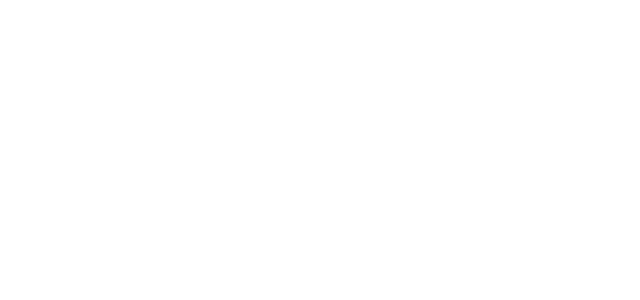
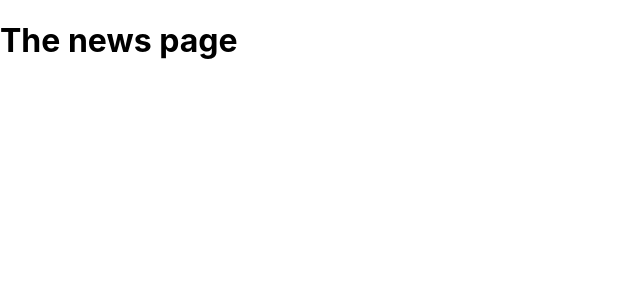
Before and after one commit to HassanBahati/fluorine, a Next.js app: page /news in a window 1280 px wide. Shown: the top 300 px of the page, without its empty margins (0-640 px from the left). Built offline with nearby package versions, Linux system fonts and the light colour scheme.

Commit message:
created sub links

```diff
--- a/pages/news.js
+++ /dev/null
@@ -1,9 +0,0 @@
-const news = () => {
-    return (
-        <div>
-
-        </div>
-    )
-}
-
-export default news
--- /dev/null
+++ b/pages/news/index.js
@@ -0,0 +1,9 @@
+const NewsPage = () => {
+  return (
+    <div>
+      <h1>The news page </h1>
+    </div>
+  );
+};
+
+export default NewsPage;
```
Also changed, not shown: pages/news/something-important.js (added).
